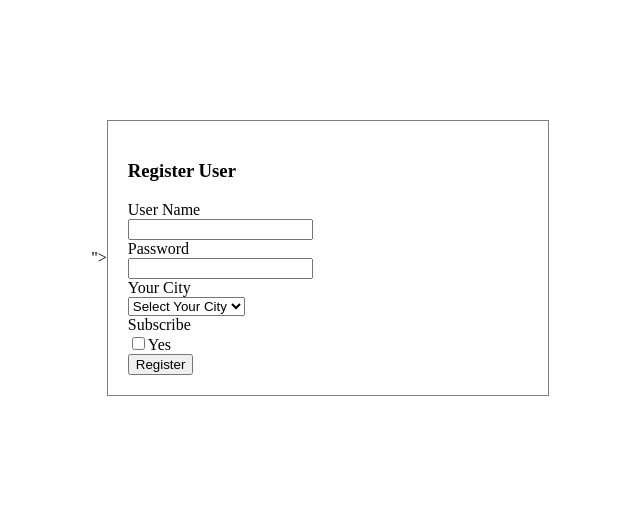
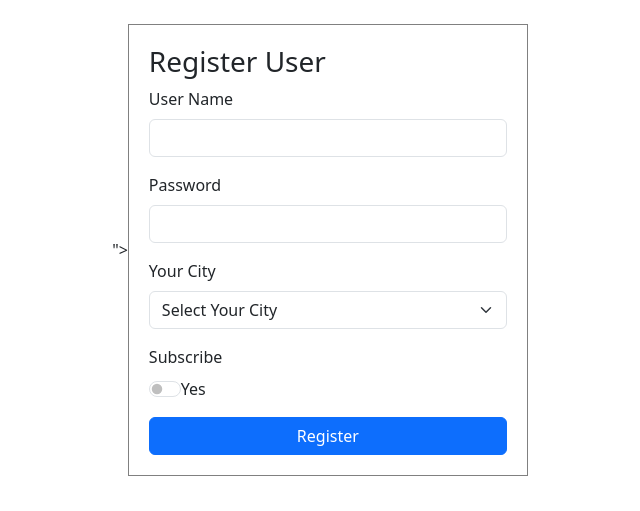
Before and after one commit to rishi21XAE/Some-Sample-Pages, a website: page index.html in a window 1280 px wide. Shown: the whole page, without its empty margins (320-960 px from the left). Drawn offline with nearby package versions, Linux system fonts and the light colour scheme; some icons are missing.

Commit message:
Update index.html

```diff
--- a/index.html
+++ b/index.html
@@ -4,7 +4,7 @@
     <meta charset="UTF-8">
     <meta name="viewport" content="width=device-width, initial-scale=1.0">
     <title>Document</title>
-    <link rel="stylesheet" href="<link href="https://cdn.jsdelivr.net/npm/bootstrap@5.3.2/dist/css/bootstrap.min.css"
+   <link href="https://cdn.jsdelivr.net/npm/bootstrap@5.3.2/dist/css/bootstrap.min.css"
     rel="stylesheet" integrity="sha384-T3c6CoIi6uLrA9TneNEoa7RxnatzjcDSCmG1MXxSR1GAsXEV/Dwwykc2MPK8M2HN" crossorigin="anonymous">">
 
 
```
